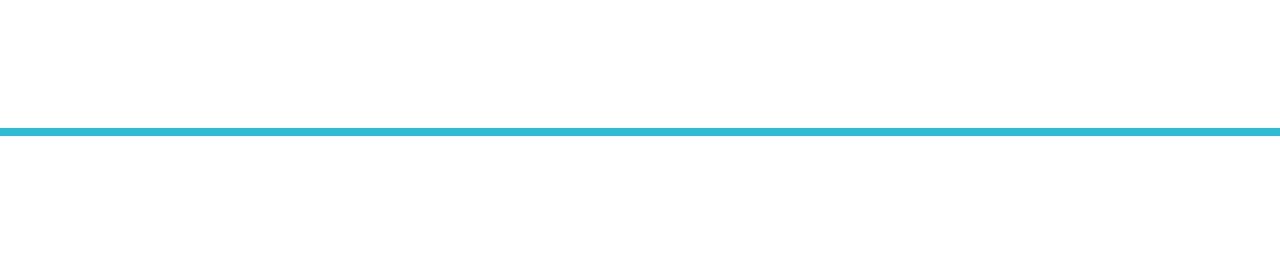
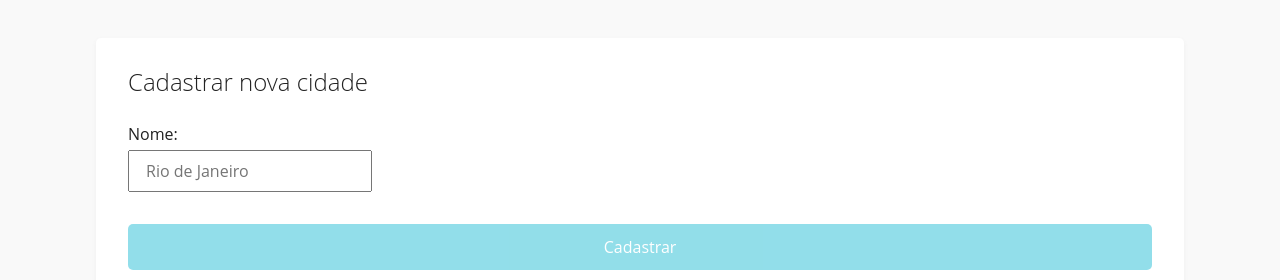
Before and after one commit to taymison/zoox-location, an Angular app: page /state/1 in a window 1280 px wide. Shown: the part 672-952 px from the top of the page. Before the commit the page ends 808 px from the top, so only its background shows below. Built offline with nearby package versions, Linux system fonts and the light colour scheme; no server answers.

Commit message:
feat: :sparkles: Create a city in the state screen

```diff
--- a/src/app/pages/state/state.component.html
+++ b/src/app/pages/state/state.component.html
@@ -14,7 +14,7 @@
 				<input class="state__card__form__group__input" id="initials" placeholder="RJ" type="text" formControlName="initials">
 			</div>
 			<button
-				(click)="submit()"
+				(click)="submitState()"
 				class="state__card__form__button"
 				[ngClass]="{ 'state__card__form__button--disabled': stateForm.status === 'INVALID' }"
 			>Atualizar</button>
@@ -22,6 +22,13 @@
 
 		<button (click)="confirmDelete()" class="state__card__delete">Excluir</button>
 	</div>
+</section>
+
+<section class="cities" *ngIf="state?.cities?.length === 0">
+	<h1 class="cities__title">
+		Nenhuma cidade cadastrada neste estado
+	</h1>
+	<p class="cities__text cities__text--no_margin">Aproveite para cadastradar uma nova cidade abaixo.</p>
 </section>
 
 <section class="cities" *ngIf="state?.cities?.length">
@@ -41,3 +48,21 @@
 		</li>
 	</ul>
 </section>
+
+<section class="state">
+	<div class="state__card">
+		<h1 class="state__card__title">Cadastrar nova cidade</h1>
+
+		<div class="state__card__form" [formGroup]="cityForm">
+			<div class="state__card__form__group">
+				<label class="state__card__form__group__label" for="name">Nome: </label>
+				<input class="state__card__form__group__input" id="name" placeholder="Rio de Janeiro" type="text" formControlName="name">
+			</div>
+			<button
+				(click)="submitCity()"
+				class="state__card__form__button"
+				[ngClass]="{ 'state__card__form__button--disabled': cityForm.status === 'INVALID' }"
+			>Cadastrar</button>
+		</div>
+	</div>
+</section>
--- a/src/app/pages/state/state.component.scss
+++ b/src/app/pages/state/state.component.scss
@@ -24,6 +24,10 @@
 		font-weight: 300;
 		line-height: 1rem;
 		margin-bottom: 2rem;
+
+		&--no_margin {
+			margin-bottom: unset;
+		}
 	}
 
 	&__list {
--- a/src/app/pages/state/state.component.ts
+++ b/src/app/pages/state/state.component.ts
@@ -3,6 +3,7 @@ import { FormBuilder, FormGroup, Validators } from "@angular/forms";
 import { ActivatedRoute, Router } from "@angular/router";
 import { City } from "src/app/interfaces/city";
 import { State } from "src/app/interfaces/state";
+import { CityService } from "src/app/services/city.service";
 import { StateService } from "src/app/services/state.service";
 
 @Component({
@@ -20,10 +21,15 @@ export class StateComponent implements OnInit {
     name: [null, [Validators.required, Validators.maxLength(128), Validators.pattern(/^\S{3}.*$/)]],
     initials: [null, [Validators.required, Validators.maxLength(2), Validators.pattern(/^[A-Z]{2}$/)]]
   });
+	public cityForm: FormGroup = this.formBuilder.group({
+		name: [null, [Validators.required, Validators.maxLength(128), Validators.pattern(/^\S{3}.*$/)]],
+		stateId: [null, Validators.required]
+	});
 
 	constructor(
 		private activatedRoute: ActivatedRoute,
 		private stateService: StateService,
+		private cityService: CityService,
 		private formBuilder: FormBuilder,
 		private router: Router
 	) { }
@@ -39,6 +45,7 @@ export class StateComponent implements OnInit {
 					name: this.state.name,
 					initials: this.state.initials
 				})
+				this.cityForm.patchValue({ stateId: this.state.id });
 			}
 		);
 	}
@@ -65,7 +72,7 @@ export class StateComponent implements OnInit {
 		}
 	}
 
-	public submit(): void {
+	public submitState(): void {
 		if (this.stateForm.status === 'VALID') {
 			this.stateService.updateState(this.stateId, this.stateForm.value).subscribe(
 				state => {
@@ -76,4 +83,21 @@ export class StateComponent implements OnInit {
 			);
 		}
 	}
+
+	public submitCity(): void {
+		if (this.cityForm.status === 'VALID') {
+			this.cityService.createCity(this.cityForm.value).subscribe(
+				(city) => {
+					this.state.cities.push(city);
+
+					if (this.state.cities.length > 1) {
+						this.state.cities = this.sortCities(this.state.cities);
+					}
+
+          this.cityForm.patchValue({ name: null });
+					alert('Cidade criada com sucesso!');
+				}
+			);
+		}
+	}
 }
```
